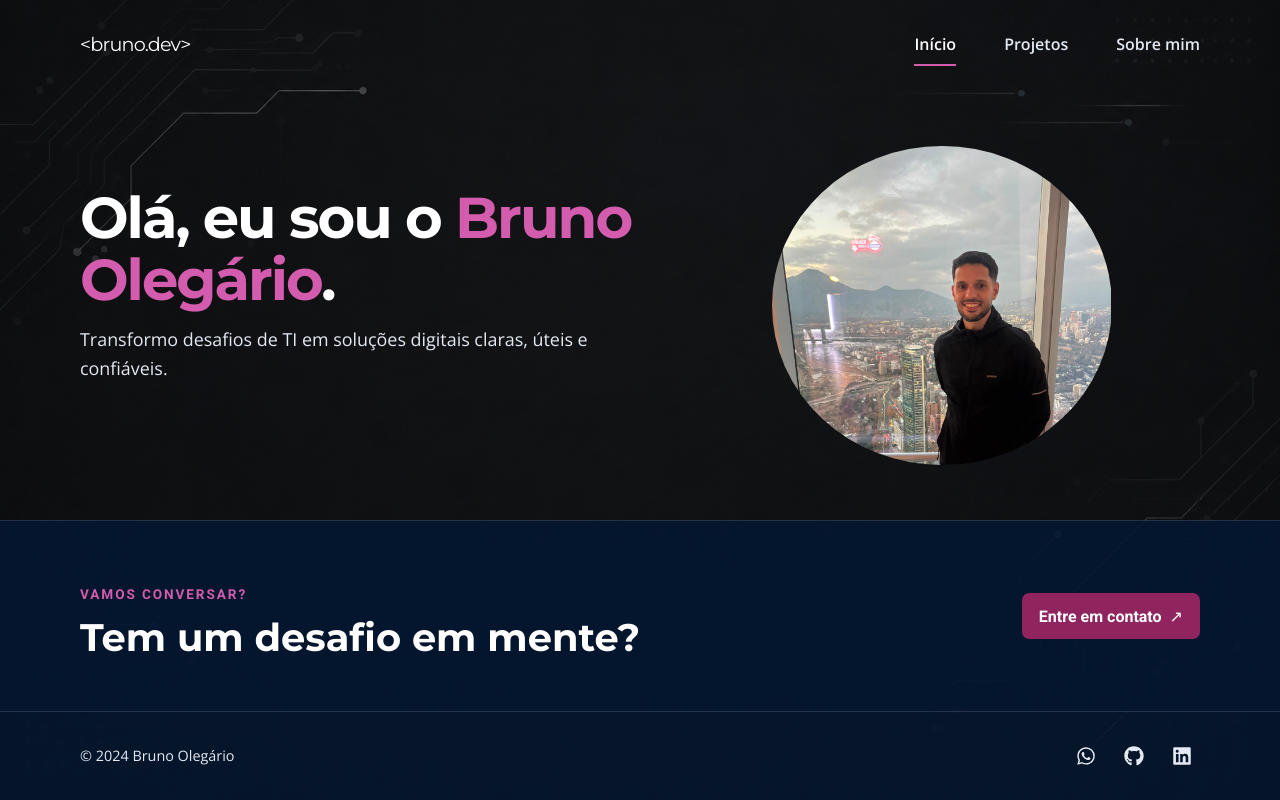
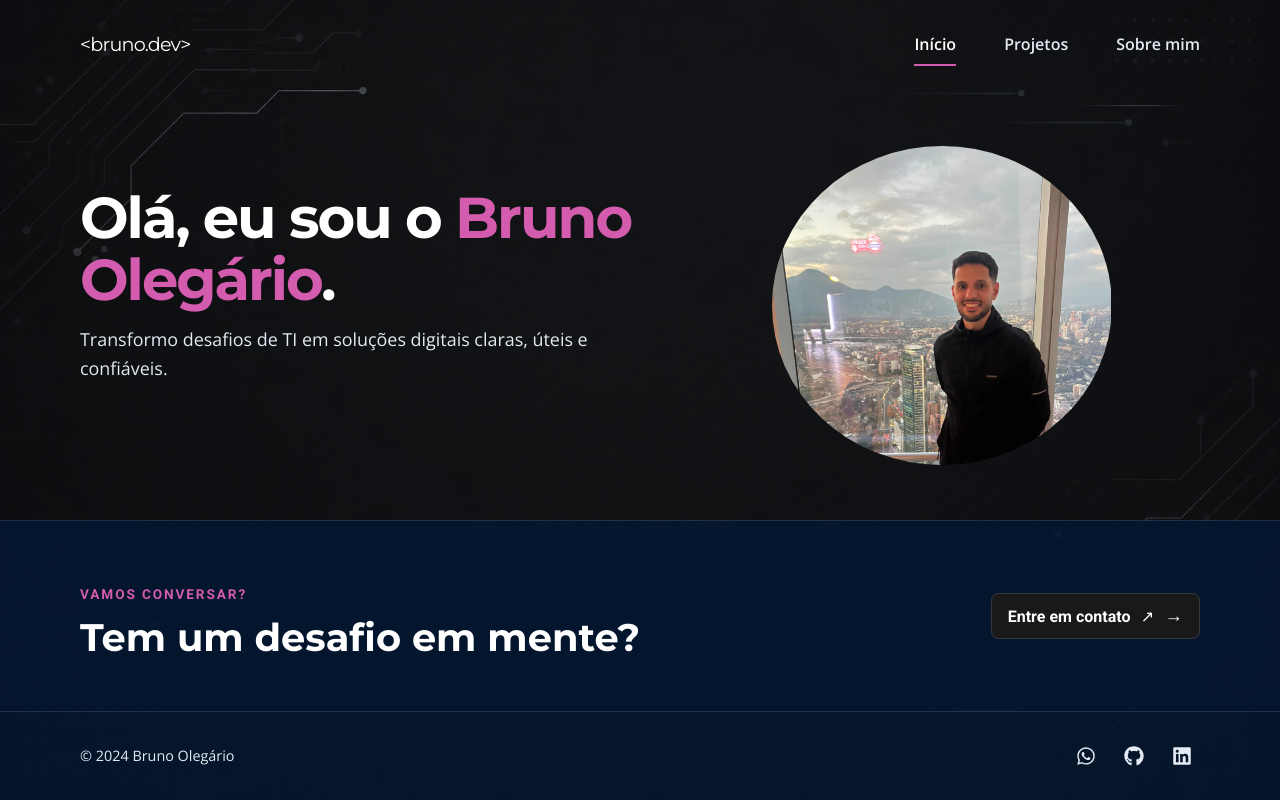
Before and after one commit to olegariobru/MyPort2, a React (Vite) app: page / in a window 1280 px wide. Built offline with nearby package versions, Linux system fonts and the light colour scheme.

Commit message:
Use charcoal hover styles and animated button arrows

```diff
--- a/src/App.css
+++ b/src/App.css
@@ -12,15 +12,31 @@
 .notFound h1 { margin: 0; }
 .eyebrow { color: var(--rosa-texto); font: 700 .85rem var(--fonte-secundaria); letter-spacing: .14em; text-transform: uppercase; }
 .button {
-  min-height: 46px; display: inline-flex; align-items: center; justify-content: center;
-  gap: .5rem; padding: .7rem 1rem; border: 1px solid transparent; border-radius: .45rem;
-  font-family: var(--fonte-secundaria); font-weight: 700; transition: transform .18s ease, background-color .18s ease, border-color .18s ease;
+  min-height: 46px;
+  display: inline-flex;
+  align-items: center;
+  justify-content: center;
+  gap: .65rem;
+  padding: .7rem 1rem;
+  border: 1px solid transparent;
+  border-radius: .45rem;
+  font-family: var(--fonte-secundaria);
+  font-weight: 700;
+  transition: transform .18s ease, background-color .18s ease, border-color .18s ease, color .18s ease;
+}
+.button::after {
+  content: "→";
+  display: inline-block;
+  font-size: 1.15em;
+  line-height: 1;
+  transition: transform .18s ease;
 }
 .button:hover { transform: translateY(-2px); }
-.buttonPrimary { color: #fff; background: var(--roxo); }
-.buttonPrimary:hover { background: #711747; }
-.buttonSecondary { border-color: rgba(255,255,255,.55); background: rgba(4,24,51,.45); }
-.buttonSecondary:hover { background: rgba(255,255,255,.1); }
+.button:hover::after { transform: translateX(.22rem); }
+.buttonPrimary { color: #fff; background: #19191b; border-color: #37373a; }
+.buttonPrimary:hover { background: #333336; border-color: #555559; }
+.buttonSecondary { border-color: rgba(255,255,255,.45); background: rgba(18,18,19,.72); }
+.buttonSecondary:hover { background: #303033; border-color: #66666a; }
 @media (max-width: 640px) {
   .headerInner { width: calc(100% - 1.5rem); min-height: 72px; }
   .navigation { gap: .9rem; font-size: .9rem; }
```
